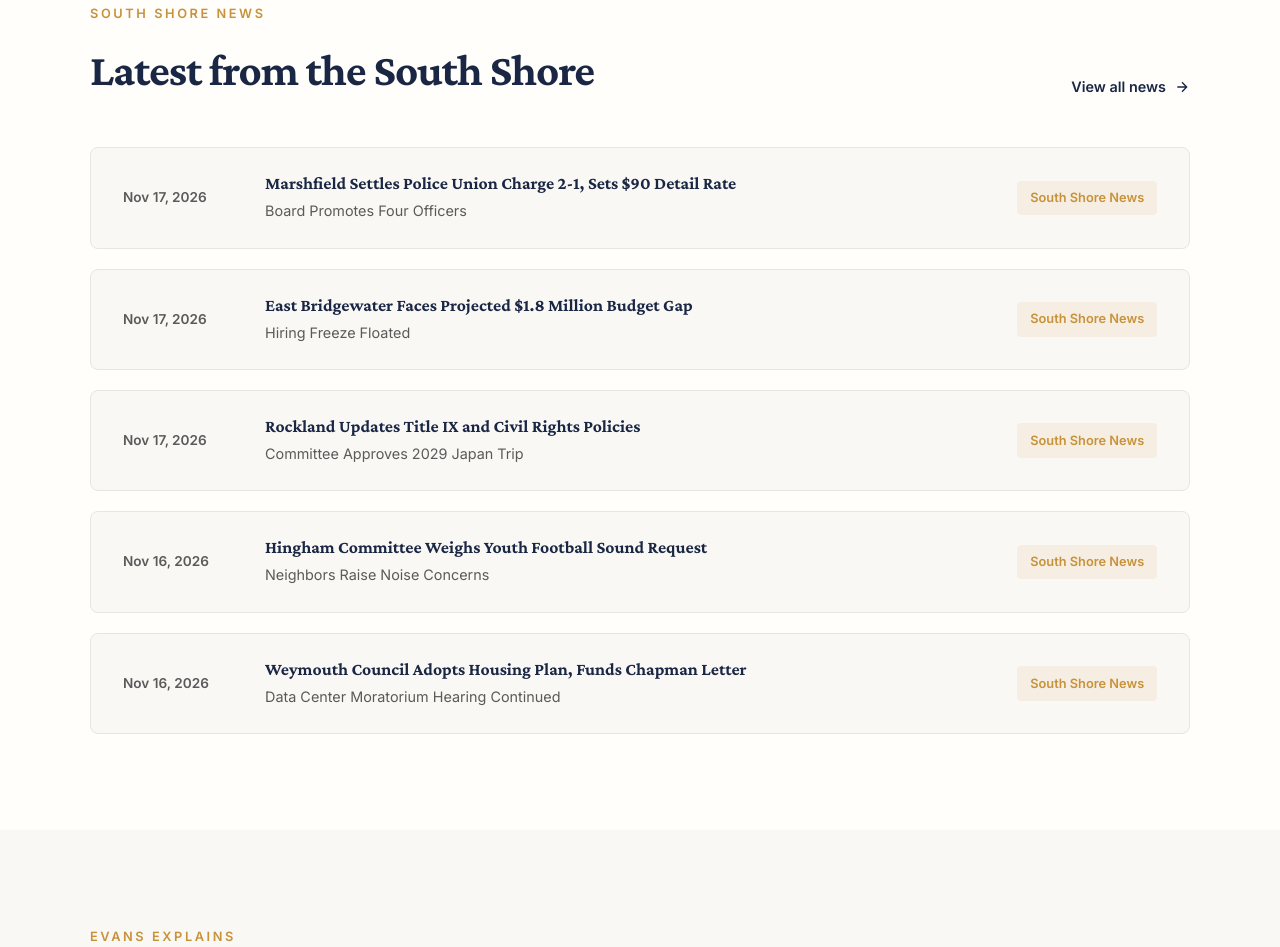
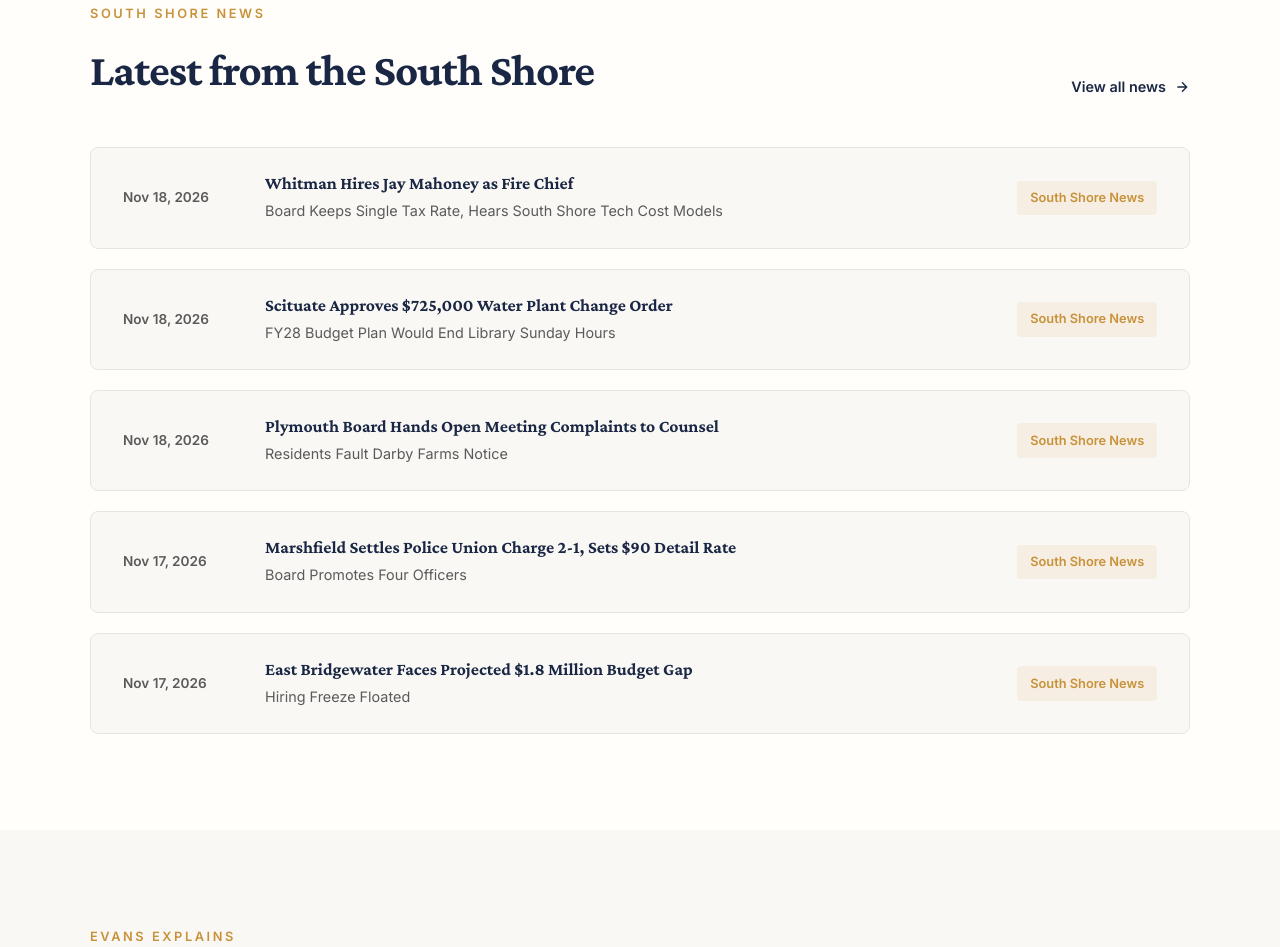
Before and after one commit to jev4ns/dotnet, a plain HTML site: page index.html in a window 1280 px wide. Shown: the part 5941-6888 px from the top of the page. Drawn offline with nearby package versions, Linux system fonts and the light colour scheme.

Commit message:
Render feeds — 2026-11-18

```diff
--- a/index.html
+++ b/index.html
@@ -818,6 +818,30 @@
 
             <div class="news-list">
                 <!-- FEED:ssn:start -->
+                <a href="https://www.southshore.news/p/whitman-hires-jay-mahoney-as-fire" class="news-item fade-in" target="_blank" rel="noopener">
+                    <span class="news-date">Nov 18, 2026</span>
+                    <div class="news-content">
+                        <h4>Whitman Hires Jay Mahoney as Fire Chief</h4>
+                        <p>Board Keeps Single Tax Rate, Hears South Shore Tech Cost Models</p>
+                    </div>
+                    <span class="news-source">South Shore News</span>
+                </a>
+                <a href="https://www.southshore.news/p/scituate-approves-725000-water-plant" class="news-item fade-in" target="_blank" rel="noopener">
+                    <span class="news-date">Nov 18, 2026</span>
+                    <div class="news-content">
+                        <h4>Scituate Approves $725,000 Water Plant Change Order</h4>
+                        <p>FY28 Budget Plan Would End Library Sunday Hours</p>
+                    </div>
+                    <span class="news-source">South Shore News</span>
+                </a>
+                <a href="https://www.southshore.news/p/plymouth-board-hands-open-meeting" class="news-item fade-in" target="_blank" rel="noopener">
+                    <span class="news-date">Nov 18, 2026</span>
+                    <div class="news-content">
+                        <h4>Plymouth Board Hands Open Meeting Complaints to Counsel</h4>
+                        <p>Residents Fault Darby Farms Notice</p>
+                    </div>
+                    <span class="news-source">South Shore News</span>
+                </a>
                 <a href="https://www.southshore.news/p/marshfield-settles-police-union-charge" class="news-item fade-in" target="_blank" rel="noopener">
                     <span class="news-date">Nov 17, 2026</span>
                     <div class="news-content">
@@ -831,30 +855,6 @@
                     <div class="news-content">
                         <h4>East Bridgewater Faces Projected $1.8 Million Budget Gap</h4>
                         <p>Hiring Freeze Floated</p>
-                    </div>
-                    <span class="news-source">South Shore News</span>
-                </a>
-                <a href="https://www.southshore.news/p/rockland-updates-title-ix-and-civil" class="news-item fade-in" target="_blank" rel="noopener">
-                    <span class="news-date">Nov 17, 2026</span>
-                    <div class="news-content">
-                        <h4>Rockland Updates Title IX and Civil Rights Policies</h4>
-                        <p>Committee Approves 2029 Japan Trip</p>
-                    </div>
-                    <span class="news-source">South Shore News</span>
-                </a>
-                <a href="https://www.southshore.news/p/hingham-committee-weighs-youth-football" class="news-item fade-in" target="_blank" rel="noopener">
-                    <span class="news-date">Nov 16, 2026</span>
-                    <div class="news-content">
-                        <h4>Hingham Committee Weighs Youth Football Sound Request</h4>
-                        <p>Neighbors Raise Noise Concerns</p>
-                    </div>
-                    <span class="news-source">South Shore News</span>
-                </a>
-                <a href="https://www.southshore.news/p/weymouth-council-adopts-housing-plan" class="news-item fade-in" target="_blank" rel="noopener">
-                    <span class="news-date">Nov 16, 2026</span>
-                    <div class="news-content">
-                        <h4>Weymouth Council Adopts Housing Plan, Funds Chapman Letter</h4>
-                        <p>Data Center Moratorium Hearing Continued</p>
                     </div>
                     <span class="news-source">South Shore News</span>
                 </a>
```
